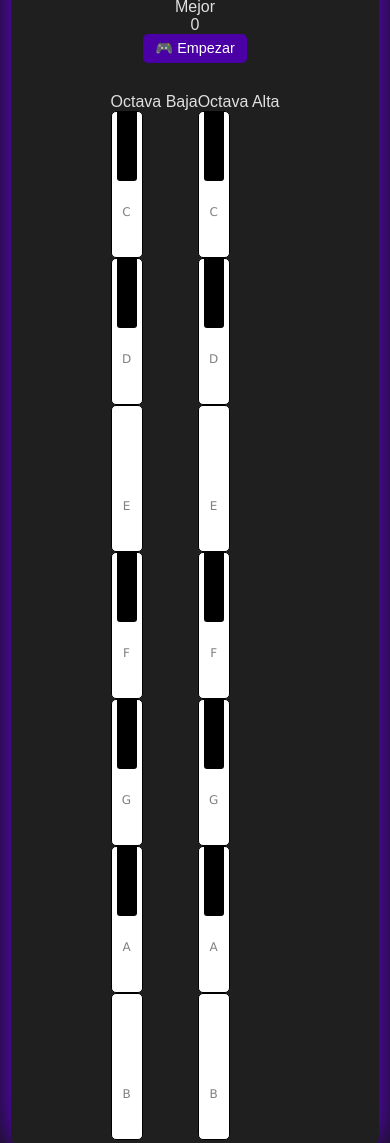
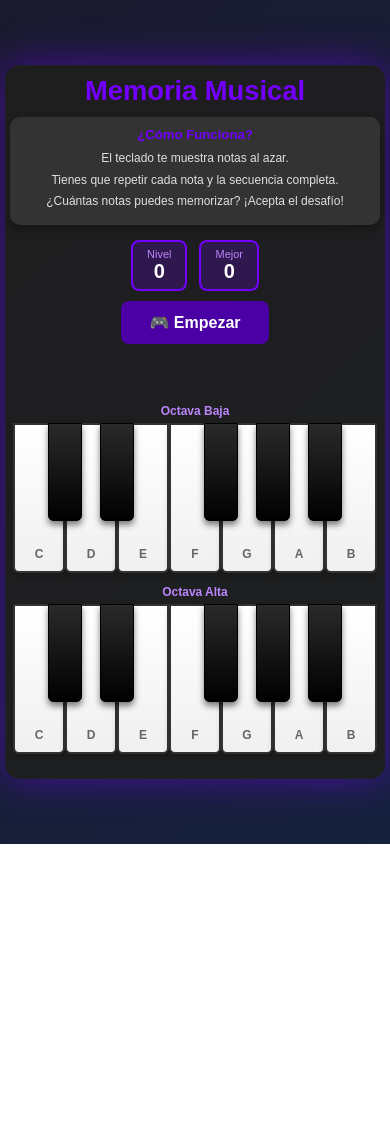
Before and after one commit to Arodzuro/Juego-Memoria-Musical, a plain HTML site: page index.html in a window 390 px wide. Shown: the top 1143 px of the page. After the commit the page ends 844 px from the top, so only its background shows below. Drawn offline with nearby package versions, Linux system fonts and the light colour scheme.

Commit message:
Update 2025style.css
Renovamos el diseño responsivo del código, pusimos dos octavas de teclado, registro de puntuación y optimizamos el botón de empezar para evitar bugs.

```diff
--- a/style.css
+++ b/style.css
@@ -1,169 +1,343 @@
+* {
+    margin: 0;
+    padding: 0;
+    box-sizing: border-box;
+}
+
 body {
-    background-color: #121212;
+    background: linear-gradient(135deg, #1a1a2e 0%, #16213e 100%);
     color: #E0E0E0;
     font-family: 'Arial', sans-serif;
+    min-height: 100vh;
     display: flex;
     justify-content: center;
     align-items: center;
-    height: 100vh; /* Asegura altura total de pantalla */
-    margin: 0;
+    padding: 10px;
 }
 
 #game-container {
     text-align: center;
     padding: 20px;
     border-radius: 15px;
-    background-color: #1F1F1F;
-    box-shadow: 0px 0px 40px #7300ff;
-
+    background-color: rgba(31, 31, 31, 0.95);
+    box-shadow: 0 0 40px rgba(115, 0, 255, 0.5);
+    max-width: 100%;
+    width: 100%;
+    max-width: 900px;
 }
 
 h1 {
     color: #7300ff;
-    font-size: 30px;
+    font-size: clamp(20px, 7vw, 32px);
+    margin-bottom: 12px;
 }
 
-/*Introducción*/
 .intro {
     background: #333333;
     color: #e0e0e0;
-    padding: 15px;
+    padding: 12px;
     border-radius: 10px;
     box-shadow: 0 4px 10px rgba(0, 0, 0, 0.3);
-    margin-bottom: 20px;
-    text-align:center;
-    font-size: 0.8em;
+    margin-bottom: 15px;
+    font-size: clamp(12px, 2.5vw, 15px);
 }
 
 .intro h2 {
-    font-size: 1.5em;
-    margin-bottom: 10px;
+    font-size: 1.2em;
+    margin-bottom: 8px;
+    color: #7300ff;
 }
 
 .intro p {
-    font-size: 1em;
+    margin: 5px 0;
+    line-height: 1.4;
+}
+
+.stats {
+    display: flex;
+    justify-content: center;
+    gap: 15px;
+    margin-bottom: 12px;
+    flex-wrap: wrap;
+}
+
+.stat-item {
+    background: rgba(115, 0, 255, 0.2);
+    padding: 8px 18px;
+    border-radius: 8px;
+    border: 2px solid #7300ff;
+}
+
+.stat-label {
+    font-size: 11px;
+    color: #BB86FC;
+}
+
+.stat-value {
+    font-size: 22px;
+    font-weight: bold;
+    color: #fff;
 }
 
 button {
     background-color: #4a00a5;
     color: #ffffff;
     border: none;
-    padding: 10px 20px;
-    border-radius: 5px;
+    padding: 14px 35px;
+    border-radius: 8px;
     cursor: pointer;
-    font-size: 16px;
-    margin-bottom: 20px;
+    font-size: clamp(16px, 3vw, 20px);
+    margin-bottom: 15px;
+    transition: all 0.3s ease;
+    font-weight: bold;
 }
 
-button:hover {
-    background-color: #9E66F2;
+button:hover:not(:disabled) {
+    background-color: #6a00d5;
+    transform: translateY(-2px);
+    box-shadow: 0 5px 15px rgba(115, 0, 255, 0.4);
+}
+
+button:disabled {
+    background-color: #666;
+    cursor: not-allowed;
+    opacity: 0.6;
 }
 
 #keyboardContainer {
+    display: flex;
+    flex-direction: column;
+    gap: 20px;
+    align-items: center;
+    margin: 0 auto;
+    padding: 10px 5px 20px 5px;
+    max-width: 100%;
+}
+
+.octave {
     display: flex;
     justify-content: center;
     flex-wrap: nowrap;
     position: relative;
 }
 
+.octave-label {
+    font-size: 12px;
+    color: #BB86FC;
+    margin-bottom: 5px;
+    font-weight: bold;
+}
+
 .key-group {
     position: relative;
+    flex-shrink: 0;
+}
+
+.key {
+    cursor: pointer;
+    user-select: none;
+    transition: all 0.15s ease;
+    touch-action: manipulation;
+}
+
+.key.white {
+    background: linear-gradient(180deg, #ffffff 0%, #f0f0f0 100%);
+    color: #666;
+    width: 60px;
+    height: 180px;
+    border: 2px solid #333;
+    border-radius: 0 0 6px 6px;
+    z-index: 1;
+    display: flex;
+    align-items: flex-end;
+    justify-content: center;
+    padding-bottom: 12px;
+    font-size: 14px;
+    font-weight: bold;
+    box-shadow: 0 4px 6px rgba(0,0,0,0.2);
 }
 
 .key.black {
     position: absolute;
     top: 0;
-    left: 24px; /* ajusta según ancho de la tecla blanca */
+    left: 40px;
     z-index: 2;
-    background-color: black;
-    width: 30px;
-    height: 90px;
-    border-radius: 0 0 3px 3px;
-}
-
-.key.white {
-    background-color: white;
-    color: gray;
+    background: linear-gradient(180deg, #2a2a2a 0%, #000000 100%);
     width: 40px;
-    height: 150px;
+    height: 115px;
+    border-radius: 0 0 5px 5px;
     border: 1px solid #000;
-    z-index: 1;
-    text-align: center;
-    line-height: 150px;
-    font-family: Verdana, Geneva, Tahoma, sans-serif;
-    font-size: 12px;
-    padding-top: 25px;
-    border-radius: 5px 5px 5px 5px;
+    box-shadow: 0 4px 6px rgba(0,0,0,0.5);
 }
 
 .key.active {
-    background-color:  rgb(153, 0, 255);
+    background: linear-gradient(180deg, #9900ff 0%, #6600cc 100%) !important;
+    transform: scale(0.97);
+    box-shadow: 0 2px 8px rgba(153, 0, 255, 0.9) !important;
+}
+
+.key.white.active {
+    color: white;
 }
 
 #message {
-    margin-top: 10px;
-    font-size: 18px;
+    margin-top: 12px;
+    font-size: clamp(15px, 3.5vw, 19px);
     color: #BB86FC;
+    min-height: 28px;
+    font-weight: bold;
 }
 
-/* Responsividad */
+.message-success {
+    color: #00ff88 !important;
+}
+
+.message-error {
+    color: #ff4444 !important;
+}
+
+/* Móviles - Teclas GRANDES */
 @media (max-width: 768px) {
+    #game-container {
+        padding: 12px 8px;
+    }
+
+    .octave {
+        gap: 0;
+    }
+
     .key.white {
-        width: 30px;
-        height: 120px;
+        width: 55px;
+        height: 160px;
+        font-size: 13px;
+        padding-bottom: 10px;
     }
 
     .key.black {
-        width: 20px;
-        height: 70px;
-        left: 18px; /* ajusta proporcionalmente */
+        width: 36px;
+        height: 105px;
+        left: 37px;
+    }
+
+    h1 {
+        margin-bottom: 10px;
+    }
+
+    .stats {
+        gap: 12px;
+        margin-bottom: 10px;
     }
 }
 
-
 @media (max-width: 480px) {
-    #game-container {
-        padding: 10px;
+    body {
+        padding: 5px;
     }
 
-    #keyboard {
-        max-width: 100%;
-        max-height: 35vh; /* Limitar la altura en smartphones */
+    #game-container {
+        padding: 10px 5px;
     }
 
-    .white {
-        width: 2.2rem;
-        height: 6rem;
+    .intro {
+        padding: 10px;
+        font-size: 12px;
     }
 
-    .black {
-        width: 1.4rem;
-        height: 4rem;
-        margin-left: -0.7rem;
+    .intro h2 {
+        font-size: 1.1em;
+    }
+
+    #keyboardContainer {
+        gap: 15px;
+    }
+
+    /* Teclas MUY GRANDES para móviles pequeños */
+    .key.white {
+        width: 52px;
+        height: 150px;
+        font-size: 12px;
+        padding-bottom: 10px;
+    }
+
+    .key.black {
+        width: 34px;
+        height: 98px;
+        left: 35px;
     }
 
     button {
-        font-size: 0.9rem;
-        padding: 6px 12px;
+        padding: 12px 28px;
+        margin-bottom: 12px;
+    }
+
+    .stat-item {
+        padding: 6px 14px;
+    }
+
+    .stat-value {
+        font-size: 20px;
+    }
+
+    #keyboardContainer {
+        padding: 8px 3px 15px 3px;
+        gap: 12px;
     }
 }
 
-/* Pantallas pequeñas en modo horizontal */
-@media (max-width: 480px) and (orientation: landscape) {
-    #piano {
-        flex-wrap: nowrap; /* Evitar que las teclas se dividan en dos filas */
-        max-width: 100%;
-        overflow-x: auto; /* Permitir desplazamiento horizontal si es necesario */
+/* Landscape en móviles */
+@media (max-height: 600px) and (orientation: landscape) {
+    #game-container {
+        max-height: 95vh;
+        overflow-y: auto;
+    }
+
+    .intro {
+        padding: 8px;
+        margin-bottom: 8px;
+    }
+
+    .intro p {
+        margin: 3px 0;
+    }
+
+    h1 {
+        font-size: 20px;
+        margin-bottom: 8px;
+    }
+
+    .stats {
+        margin-bottom: 8px;
+    }
+
+    button {
+        padding: 10px 25px;
+        margin-bottom: 8px;
+    }
+
+    #keyboardContainer {
+        gap: 10px;
     }
 
     .key.white {
-        width: 2rem;
-        height: 5rem;
+        height: 110px;
     }
 
     .key.black {
-        width: 1.2rem;
-        height: 3.5rem;
-        margin-left: -0.6rem;
+        height: 72px;
     }
 }
+
+/* Para pantallas muy pequeñas */
+@media (max-width: 360px) {
+    .key.white {
+        width: 48px;
+        height: 140px;
+        font-size: 11px;
+    }
+
+    .key.black {
+        width: 31px;
+        height: 92px;
+        left: 32px;
+    }
+}
```
